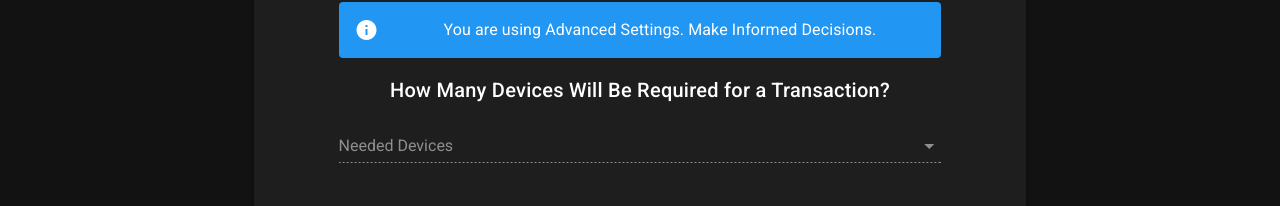
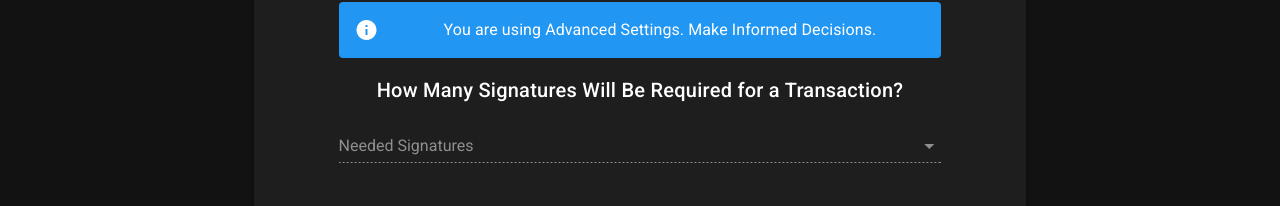
Before and after one commit to DecentralizeJustice/KeyCheckout, a Vue app: page /checkout in a window 1280 px wide. Both pictures are taken after a click on the button 366 px from the left and 639 px from the top of the page. Shown: the part 512-718 px from the top of the page. Built offline with nearby package versions, Linux system fonts and the light colour scheme.

Commit message:
Changed Needed Devices to needed sigs

```diff
--- a/src/components/hardware.vue
+++ b/src/components/hardware.vue
@@ -30,22 +30,22 @@
     ></v-select>
 
   </v-card-text>
-  <neededDevices v-if='hardwareAdvancedOption'
-    v-bind:neededDevices="neededDevices"
-    v-bind:hardwareOptions="localhardwareOptions"
-    v-bind:disabled="neededDevicesDisabled"
-    v-on:updateNeededDevices='updateNeededDevices'
-    v-bind:minNumberNeededDevices='minNumberNeededDevices'
+  <neededSigs v-if='hardwareAdvancedOption'
+    v-bind:neededSigs="neededSigs"
+    v-bind:hardwareOptions="hardwareOptions"
+    v-bind:disabled="neededSigsDisabled"
+    v-on:updateneededSigs='updateneededSigs'
+    v-bind:minNumberneededSigs='minNumberneededSigs'
     />
 
 </v-flex>
 </template>
 
 <script>
-import neededDevices from '@/components/neededDevices.vue'
+import neededSigs from '@/components/neededSigs.vue'
 export default {
   components: {
-    neededDevices
+    neededSigs
   },
   props: ['hardwareOptions', 'hardwareAdvancedOption'],
   data: () => ({
@@ -56,19 +56,19 @@ export default {
     hardwareWallets: null,
     desktops: null,
     phonesOrTabletKeys: null,
-    neededDevices: null
+    neededSigs: null
   }),
   created () {
     if (Object.keys(this.hardwareOptions).length !== 0) {
       this.hardwareWallets = this.hardwareOptions.hardwareWallets
       this.desktops = this.hardwareOptions.desktops
       this.phonesOrTabletKeys = this.hardwareOptions.phonesOrTabletKeys
-      this.neededDevices = this.hardwareOptions.neededDevices
+      this.neededSigs = this.hardwareOptions.neededSigs
     }
   },
   methods: {
-    updateNeededDevices (newNeededDevices) {
-      this.neededDevices = newNeededDevices
+    updateneededSigs (newneededSigs) {
+      this.neededSigs = newneededSigs
     }
   },
   computed: {
@@ -77,10 +77,10 @@ export default {
       this.desktopKeys - this.phonesOrTabletKeys - 1
       return availKeys
     },
-    minNumberNeededDevices: function () {
+    minNumberneededSigs: function () {
       return this.desktopKeys + this.phonesOrTabletKeys + 1
     },
-    reccommendedNeededDevices: function () {
+    reccommendedneededSigs: function () {
       return this.hardwareWallets
     },
     desktopKeys: function () {
@@ -122,7 +122,7 @@ export default {
       }
       return true
     },
-    neededDevicesDisabled: function () {
+    neededSigsDisabled: function () {
       if (this.phonesOrTabletKeys !== null) {
         return false
       }
@@ -132,7 +132,7 @@ export default {
       if (this.hardwareWallets !== null &&
         this.desktops !== null &&
         this.phonesOrTabletKeys !== null &&
-        ((this.neededDevices !== null &&
+        ((this.neededSigs !== null &&
           this.hardwareAdvancedOption) || !this.hardwareAdvancedOption)
       ) {
         return true
@@ -147,16 +147,16 @@ export default {
     localhardwareOptions: function () {
       let devicesNeeded
       if (this.hardwareAdvancedOption) {
-        devicesNeeded = this.neededDevices
+        devicesNeeded = this.neededSigs
       } else {
-        devicesNeeded = this.reccommendedNeededDevices
+        devicesNeeded = this.reccommendedneededSigs
       }
       return {
         hardwareWallets: this.hardwareWallets,
         desktops: this.desktops,
         phonesOrTabletKeys: this.phonesOrTabletKeys,
         hardwareAdvancedOption: this.hardwareAdvancedOption,
-        neededDevices: devicesNeeded
+        neededSigs: devicesNeeded
       }
     },
     validPlan: function () {
--- a/src/components/neededDevices.vue
+++ b/src/components/neededSigs.vue
@@ -4,13 +4,13 @@
       {{advancedWarning}}
     </v-alert>
     <p class="mb-3 title">
-      How Many Devices Will Be Required for a Transaction?
+      How Many Signatures Will Be Required for a Transaction?
     </p>
     <v-select
     class="mb-2"
-    :items="neededDevicessDropDown"
-    label="Needed Devices"
-    v-model="neededDevices"
+    :items="neededSigssDropDown"
+    label="Needed Signatures"
+    v-model="neededSigs"
     v-bind:disabled="disabled"
     ></v-select>
   </v-card-text>
@@ -18,15 +18,15 @@
 
 <script>
 export default {
-  props: ['hardwareOptions', 'disabled', 'minNumberNeededDevices'],
+  props: ['hardwareOptions', 'disabled', 'minNumberneededSigs'],
   data: () => ({
-    neededDevices: null,
+    neededSigs: null,
     advancedWarning: 'You are using Advanced Settings. Make Informed Decisions.'
   }),
   computed: {
-    neededDevicessDropDown () {
+    neededSigssDropDown () {
       const options = []
-      for (let i = this.minNumberNeededDevices; i <
+      for (let i = this.minNumberneededSigs; i <
         this.hardwareOptions.hardwareWallets + 1; i++) {
         options.push(i)
       }
@@ -35,12 +35,12 @@ export default {
   },
   methods: {
     rehydrate (hardwareOptions) {
-      this.neededDevices = hardwareOptions.neededDevices
+      this.neededSigs = hardwareOptions.neededSigs
     }
   },
   watch: {
-    neededDevices (newValue) {
-      this.$emit('updateNeededDevices', newValue)
+    neededSigs (newValue) {
+      this.$emit('updateneededSigs', newValue)
     },
     hardwareOptions (newval, oldval) {
       this.rehydrate(newval)
--- a/src/context/checkout.vue
+++ b/src/context/checkout.vue
@@ -51,10 +51,7 @@ export default {
           }
           break
         case 1:
-          if (this.neededDevices !== null) {
-            return false
-          }
-          break
+          return false
         case 2:
           return false
         default:
```
